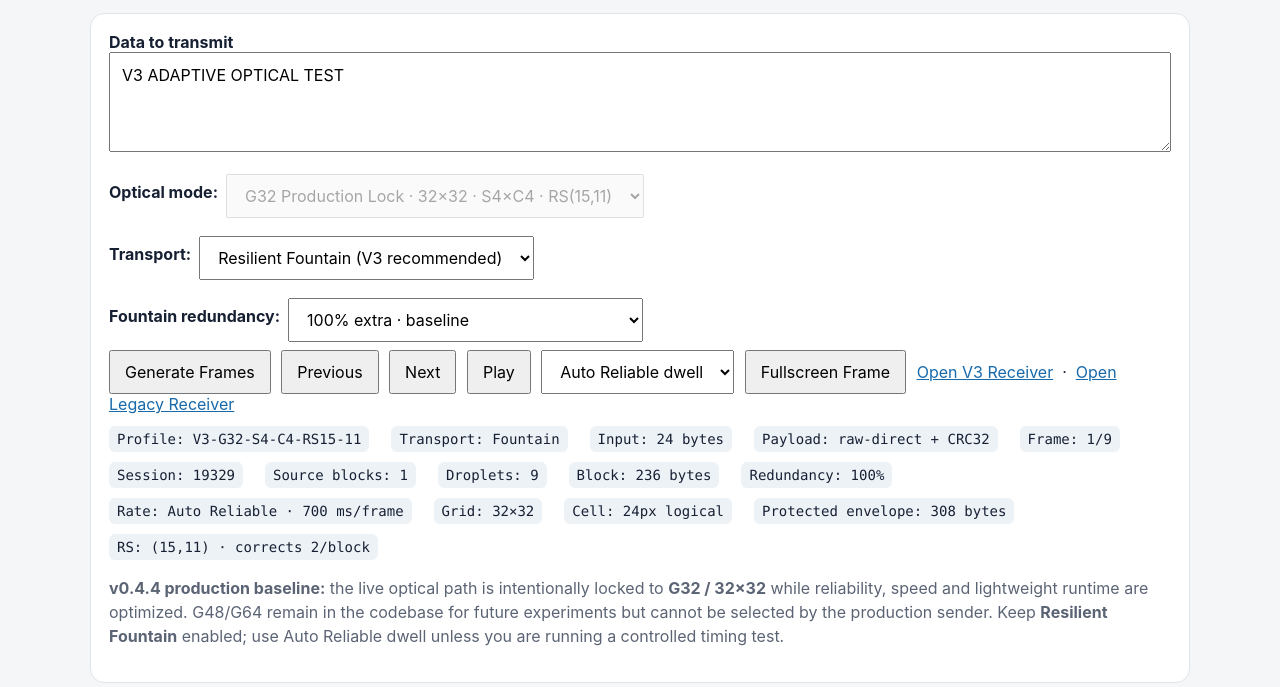
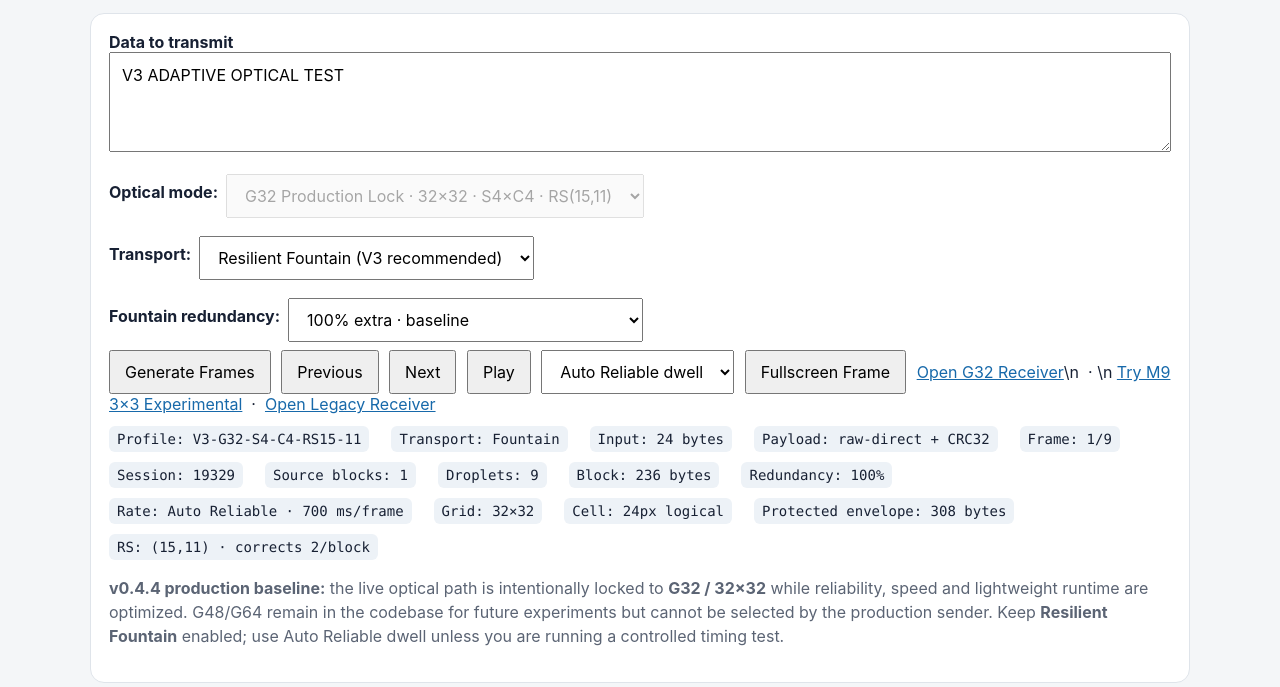
Before and after one commit to Sunny-ai-ui/optical-screen-camera-link, a website with bundled scripts: page apps/sender-web/index.html in a window 1280 px wide. Shown: the part 113-800 px from the top of the page. Built offline with nearby package versions, Linux system fonts and the light colour scheme.

Commit message:
ui: link production sender to M9 experiment

```diff
--- a/apps/sender-web/index.html
+++ b/apps/sender-web/index.html
@@ -71,7 +71,7 @@
         <option value="500">2 fps</option>
       </select>
       <button id="fullscreen">Fullscreen Frame</button>
-      <a href="../receiver-v3/">Open V3 Receiver</a>
+      <a href="../receiver-v3/">Open G32 Receiver</a>\n      &nbsp;·&nbsp;\n      <a href="../sender-m9/">Try M9 3×3 Experimental</a>
       &nbsp;·&nbsp;
       <a href="../receiver-web/">Open Legacy Receiver</a>
     </div>
```
